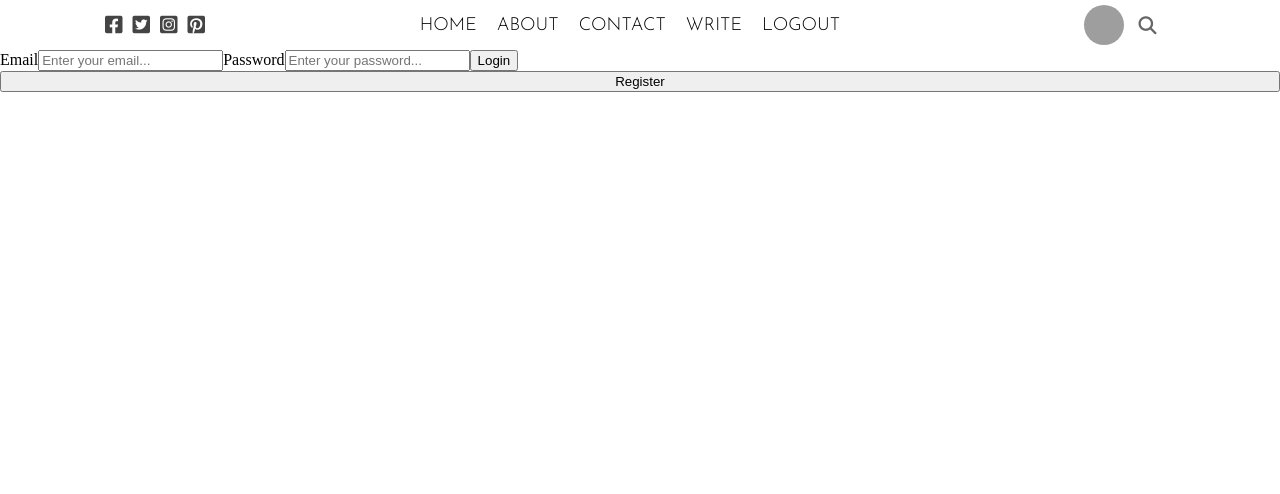
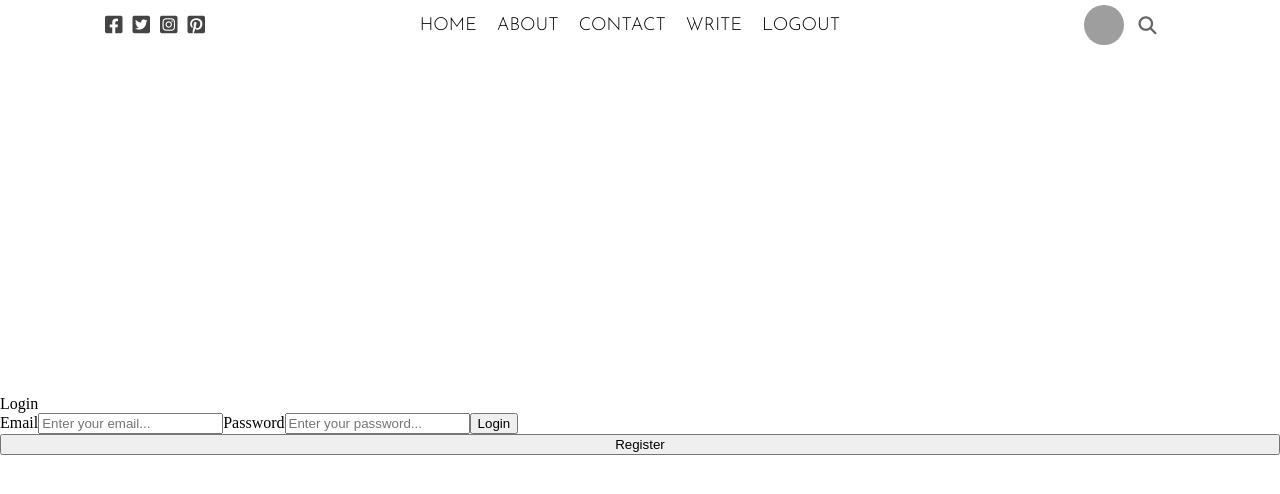
Before and after one commit to EvMad/react-frontend-sandbox, a React (Create React App) app: page / in a window 1280 px wide. Shown: the top 494 px of the page. Built offline with nearby package versions, Linux system fonts and the light colour scheme; grey boxes are pictures that could not be loaded.

Commit message:
<span className="loginTitle">Login</span>

```diff
--- a/src/pages/login/Login.jsx
+++ b/src/pages/login/Login.jsx
@@ -3,6 +3,7 @@ import "./login.css";
 export default function Login() {
     return (
         <div className="login">
+            <span className="loginTitle">Login</span>
             <form className="loginForm">
                 <label>Email</label>
                 <input type="text" placeholder="Enter your email..."></input>
--- a/src/pages/login/login.css
+++ b/src/pages/login/login.css
@@ -2,4 +2,5 @@
     height: calc(100vh - 50px);
     display: flex;
     flex-direction: column;
+    justify-content: center;
 }
```
